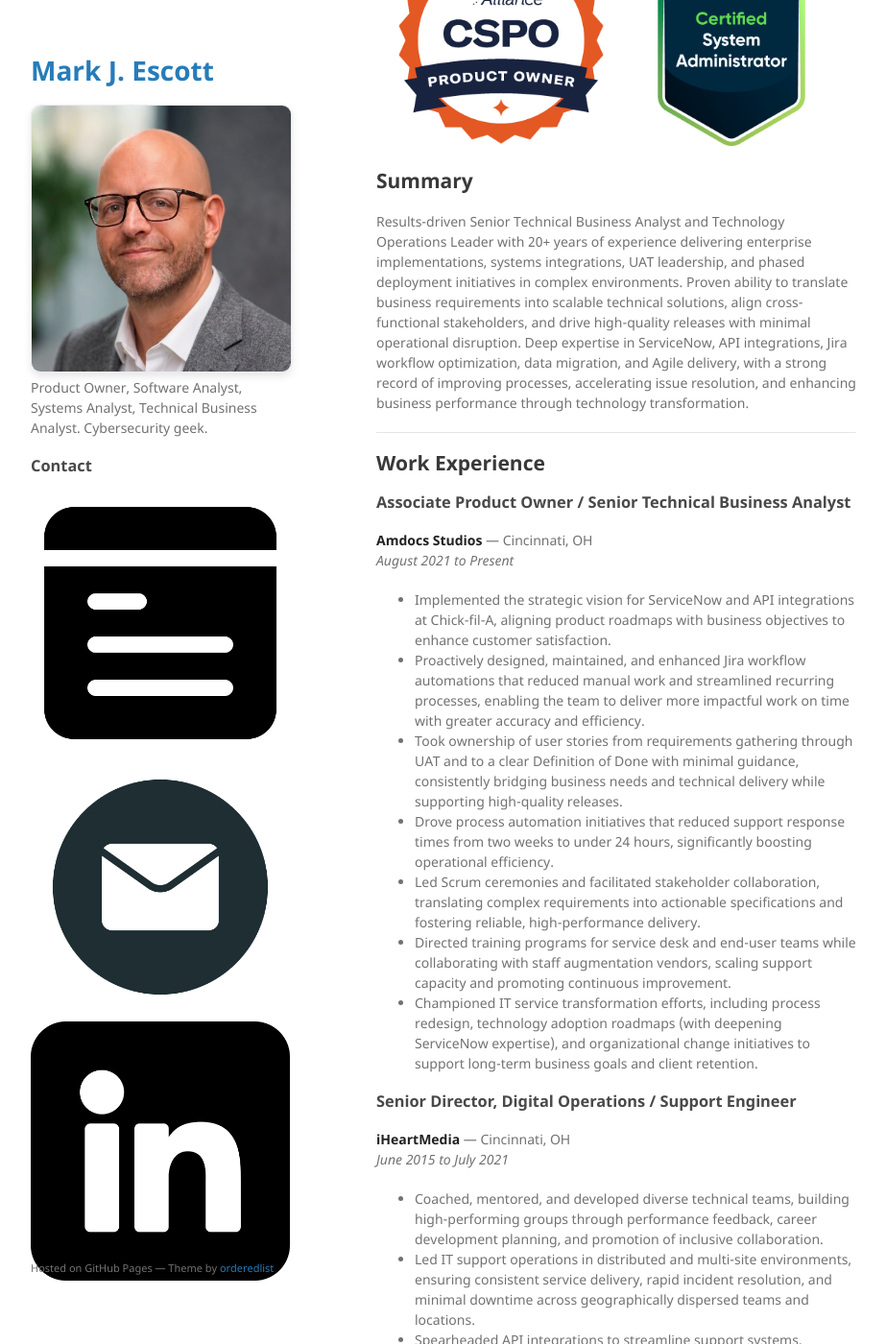
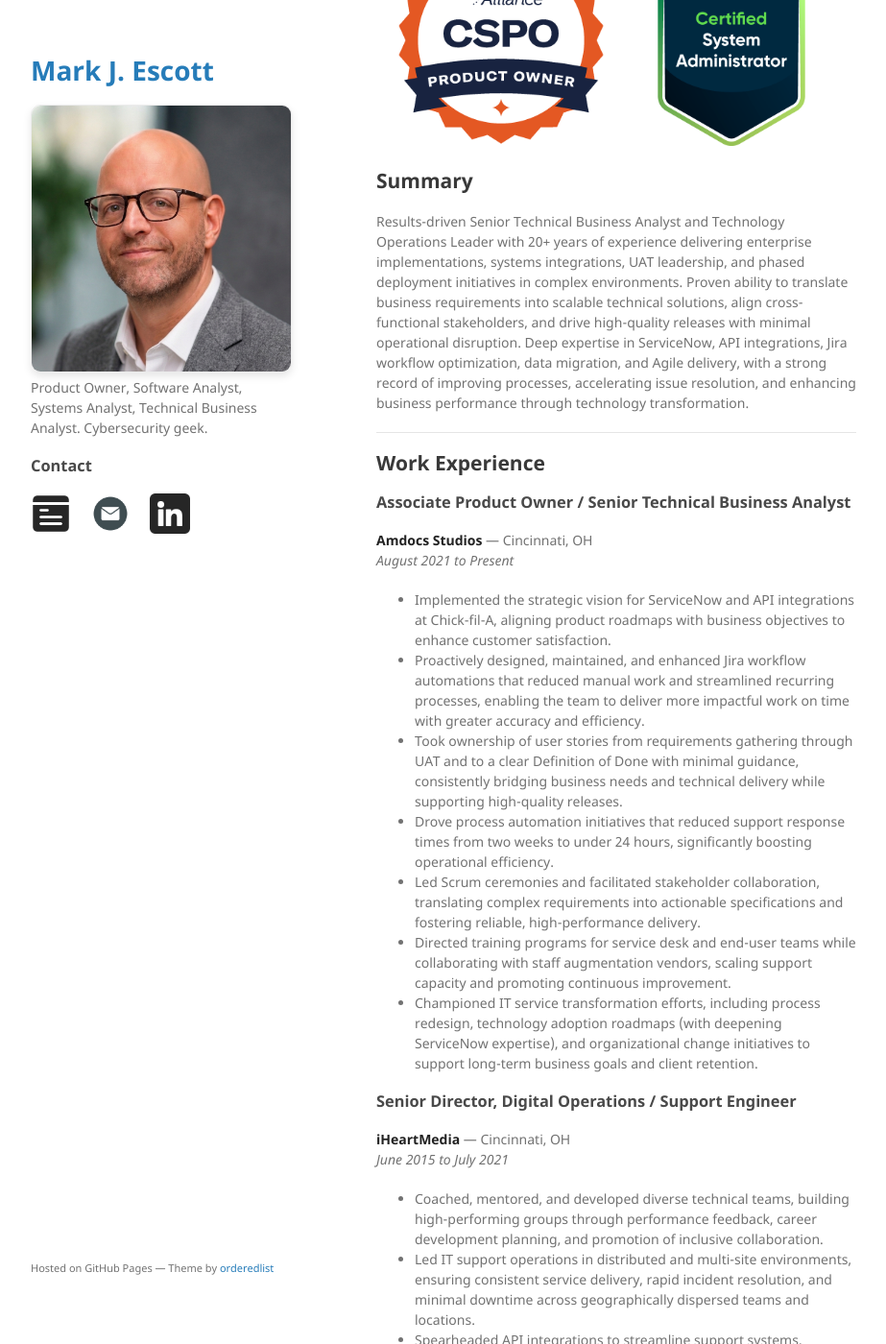
Before and after one commit to mjescott/mjescott.github.io, a Jekyll site: the page built from index.md, in a window 1280 px wide and 1400 px high, scrolled down 254 px. Shown: the whole window at 96% size, without its empty margins (178-1101 px from the left). Built offline with Jekyll 4.4.1, drawn with Linux system fonts in a browser that asks for light colours.

Commit message:
Update style.scss

```diff
--- a/assets/css/style.scss
+++ b/assets/css/style.scss
@@ -72,6 +72,37 @@
 }
 
 /* ========================
+   CONTACT ICONS
+   ======================== */
+
+.contact-icons {
+  display: flex;
+  gap: 20px;
+  margin: 12px 0 20px 0;
+}
+
+.contact-link {
+  display: block;
+  transition: transform 0.2s ease;
+}
+
+.contact-link:hover {
+  transform: scale(1.12);
+}
+
+.contact-icon {
+  width: 42px;
+  height: 42px;
+  object-fit: contain;
+  opacity: 0.85;
+  transition: opacity 0.2s ease;
+}
+
+.contact-icon:hover {
+  opacity: 1;
+}
+
+/* ========================
    MOBILE-ONLY POST HEADER
    ======================== */
 
@@ -103,7 +134,7 @@
     display: flex !important;
     align-items: center;
     padding: 14px 16px;
-    margin: -1rem -1rem 1.5rem -1rem;   /* Full width feel */
+    margin: -1rem -1rem 1.5rem -1rem;
     background: #f8f9fa;
     border-bottom: 1px solid #e1e4e8;
   }
@@ -119,7 +150,7 @@
   }
 
   .mobile-post-header .logo-icon {
-    width: 34px;      /* Better size for mobile */
+    width: 34px;
     height: 34px;
     object-fit: contain;
     border-radius: 6px;
```
